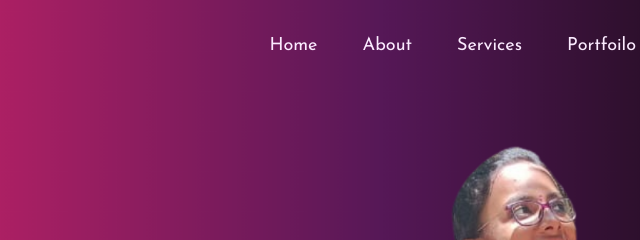
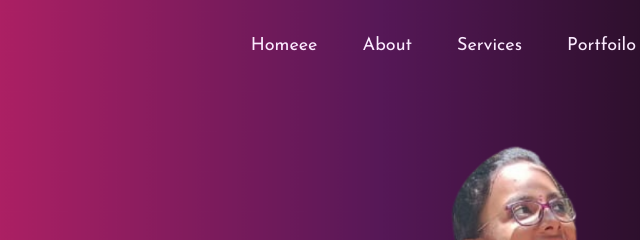
Before and after one commit to vaishika-kasavarpu/Minor-Project, a plain HTML site: page index.html in a window 1280 px wide. Shown: the top 240 px of the page, 495-1135 px from the left. Drawn offline with Linux system fonts and the light colour scheme.

Commit message:
index.html home changed

```diff
--- a/index.html
+++ b/index.html
@@ -15,7 +15,7 @@
                 <nav>
                     <img src="image.png" alt="logo" class="logo">
                     <ul id="sidemenu">
-                        <li><a href="#header">Home</a></li>
+                        <li><a href="#header">Homeee</a></li>
                         <li><a href="#about">About</a></li>
                         <li><a href="#services">Services</a></li>
                         <li><a href="#portfolio">Portfoilo</a></li>
```
